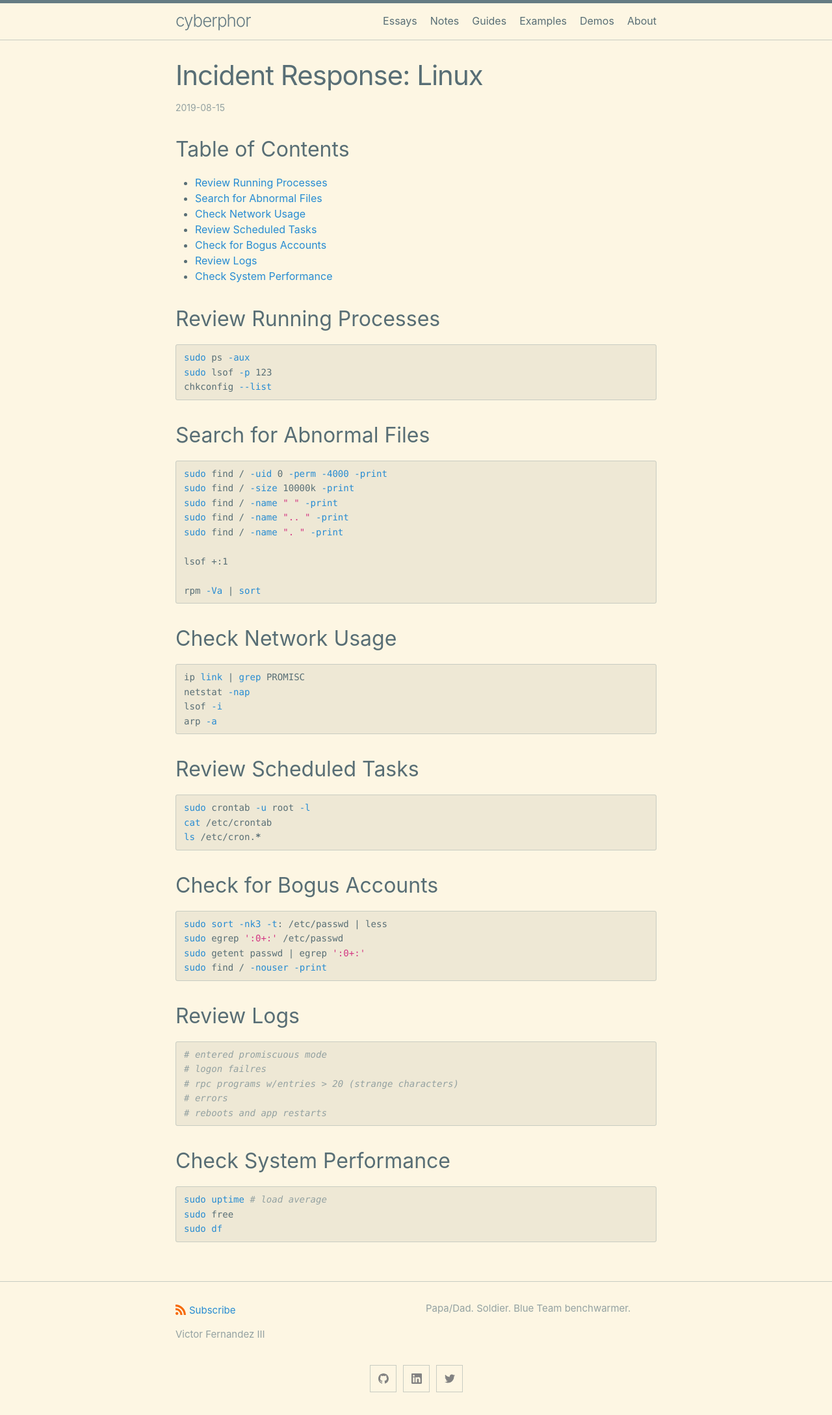
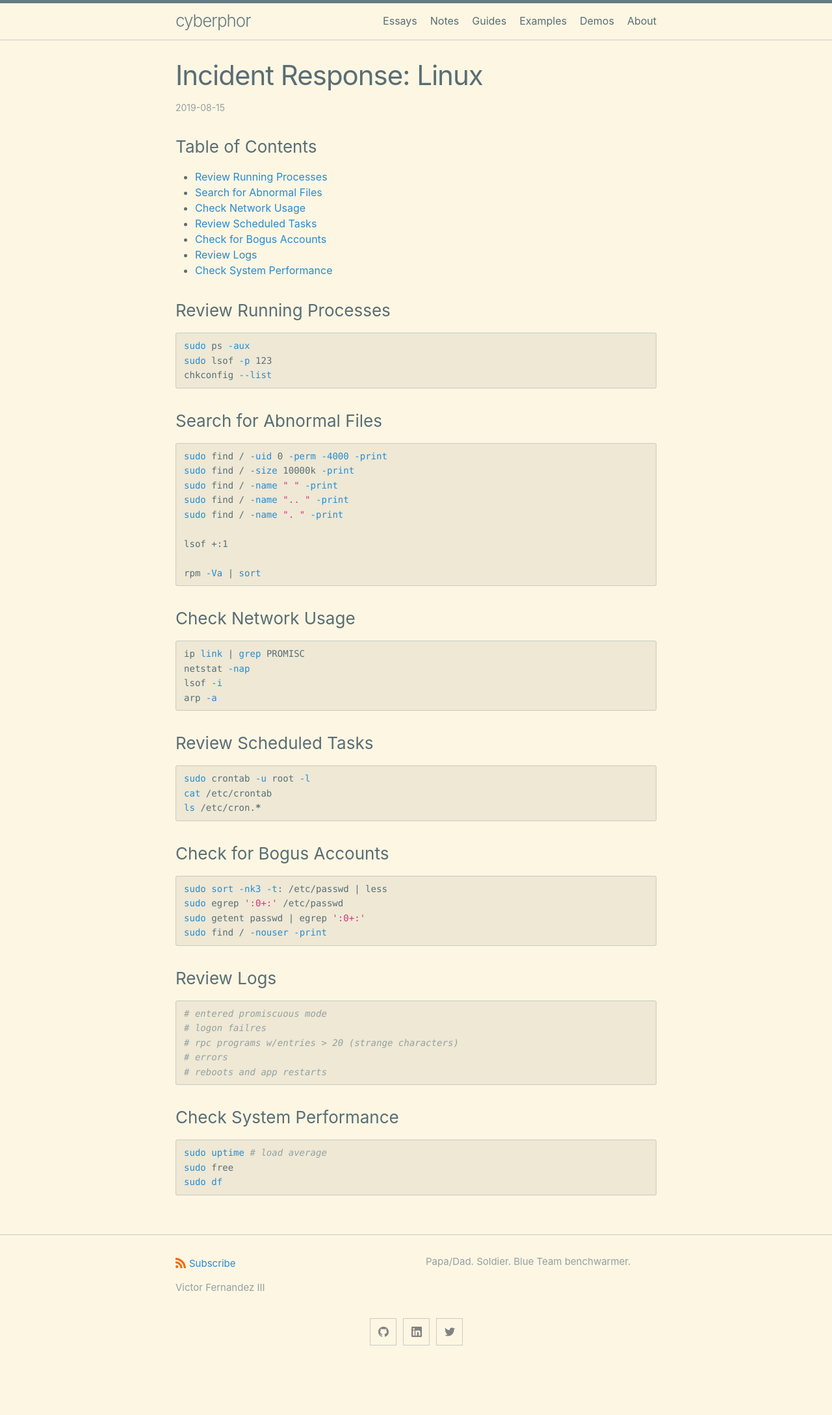
Before and after one commit to cyberphor/blog, a Jekyll site: the page built from _posts/guides/2019-08-15-incident-response-linux.md, in a window 1280 px wide. Shown: the whole page at 65% size. Built offline with Jekyll 4.4.1, drawn with Linux system fonts in a browser that asks for light colours; after the commit the page ends 2106 px from its top, so only the background shows below that.

````diff
--- a/_posts/2019-08-15-incident-response-linux.md
+++ b/_posts/guides/2019-08-15-incident-response-linux.md
@@ -14,14 +14,14 @@ category: notes
 * [Review Logs](#review-logs)
 * [Check System Performance](#check-system-performance)
 
-## Review Running Processes
+### Review Running Processes
 ```bash
 sudo ps -aux
 sudo lsof -p 123
 chkconfig --list
 ```
 
-## Search for Abnormal Files
+### Search for Abnormal Files
 ```bash
 sudo find / -uid 0 -perm -4000 -print
 sudo find / -size 10000k -print
@@ -34,7 +34,7 @@ lsof +:1
 rpm -Va | sort
 ```
 
-## Check Network Usage
+### Check Network Usage
 ```bash
 ip link | grep PROMISC
 netstat -nap
@@ -42,14 +42,14 @@ lsof -i
 arp -a
 ```
 
-## Review Scheduled Tasks
+### Review Scheduled Tasks
 ```bash
 sudo crontab -u root -l
 cat /etc/crontab
 ls /etc/cron.*
 ```
 
-## Check for Bogus Accounts
+### Check for Bogus Accounts
 ```bash
 sudo sort -nk3 -t: /etc/passwd | less
 sudo egrep ':0+:' /etc/passwd
@@ -57,7 +57,7 @@ sudo getent passwd | egrep ':0+:'
 sudo find / -nouser -print
 ```
 
-## Review Logs
+### Review Logs
 ```bash
 # entered promiscuous mode
 # logon failres
@@ -66,7 +66,7 @@ sudo find / -nouser -print
 # reboots and app restarts
 ```
 
-## Check System Performance
+### Check System Performance
 ```bash
 sudo uptime # load average
 sudo free
````
Also changed, not shown: other parts of _posts/guides/2019-08-15-incident-response-linux.md (+3 -3 lines).
